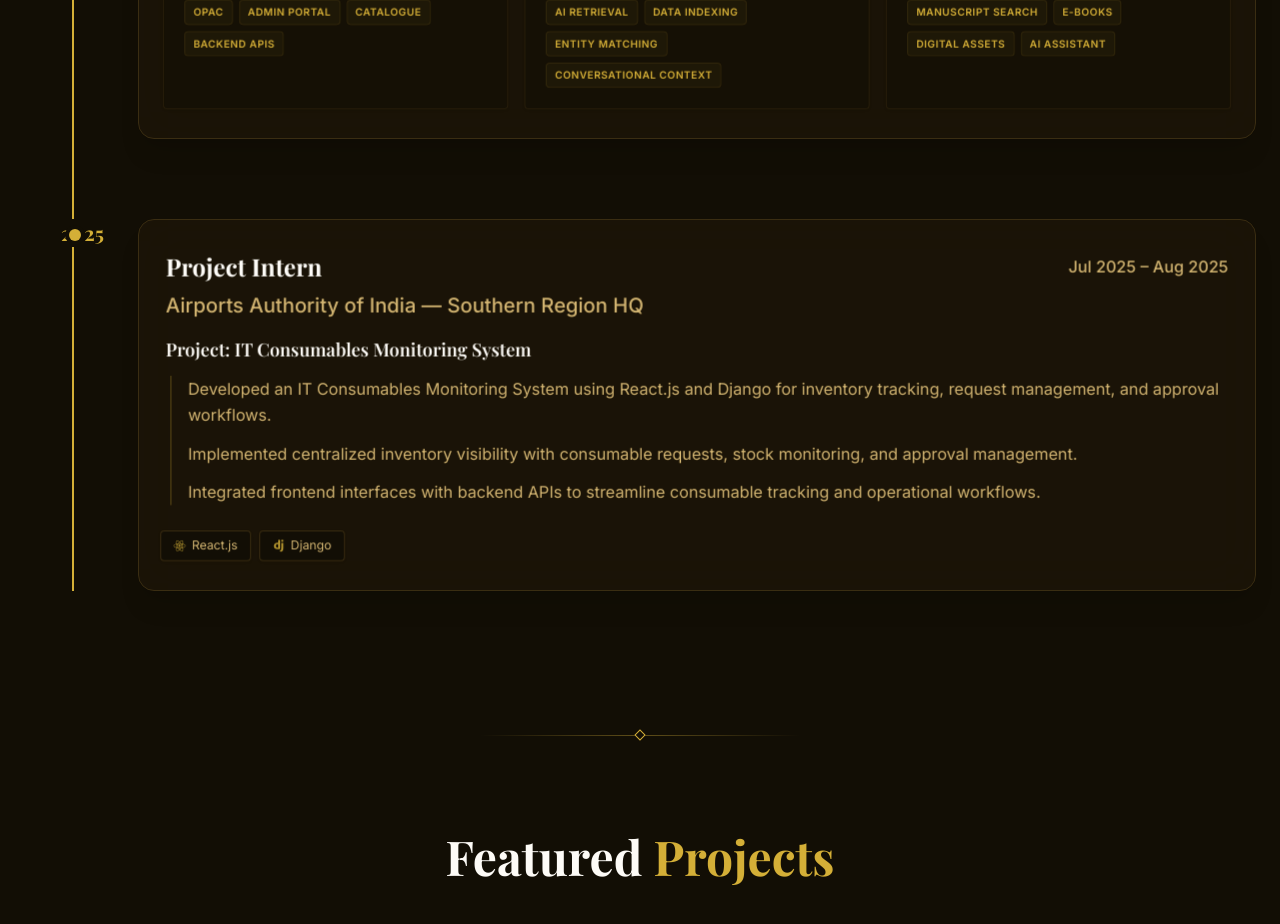
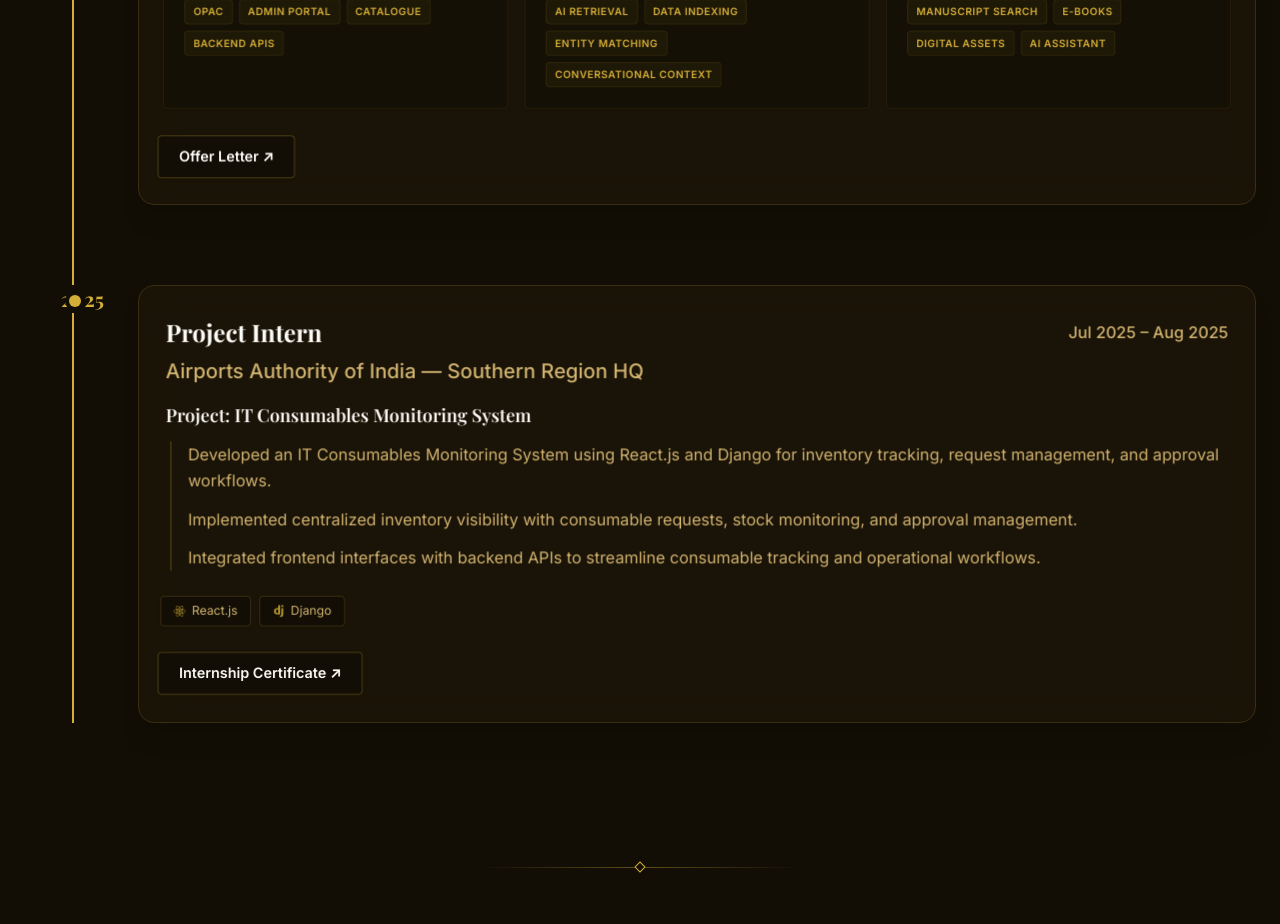
Before and after one commit to Nitya242005/my-portfolio, a Next.js app: page / in a window 1280 px wide. Shown: the part 3160-4084 px from the top of the page. Built offline with nearby package versions, Linux system fonts and the light colour scheme; a web font is replaced by a local one.

Commit message:
modified experience

```diff
--- a/src/sections/Experience.js
+++ b/src/sections/Experience.js
@@ -10,6 +10,8 @@
     role: "Web Developer Intern",
     period: "Apr 2026 – Present",
     tag: "Central Government project — currently under deployment stage",
+    docLink: "https://drive.google.com/file/d/12tw-5RJ3R_d2gJjMz8F5FQg1T6F-s27l/view?usp=drivesdk",
+    docText: "Offer Letter ↗",
     areas: [
       {
         title: "Digital Library Platform",
@@ -35,6 +37,8 @@
     period: "Jul 2025 – Aug 2025",
     project: "IT Consumables Monitoring System",
     technologies: ["React.js", "Django"],
+    docLink: "https://drive.google.com/file/d/1FcBSuz9qHjhCjnQhQo-UmcB-0PzfQMph/view?usp=drivesdk",
+    docText: "Internship Certificate ↗",
     bullets: [
       "Developed an IT Consumables Monitoring System using React.js and Django for inventory tracking, request management, and approval workflows.",
       "Implemented centralized inventory visibility with consumable requests, stock monitoring, and approval management.",
@@ -175,6 +179,29 @@
             ))}
           </motion.div>
         )}
+
+        {exp.docLink && (
+          <motion.div
+            initial={{ opacity: 0 }}
+            whileInView={{ opacity: 1 }}
+            viewport={{ once: true }}
+            transition={{ duration: 0.5, delay: 1.0 }}
+            style={{ transform: "translateZ(25px)" }}
+            className="mt-6 inline-block"
+          >
+            <motion.a
+              href={exp.docLink}
+              target="_blank"
+              rel="noopener noreferrer"
+              whileHover={{ scale: 1.02, y: -2, rotateX: 2, rotateY: -1, z: 5, boxShadow: "0px 8px 15px rgba(212, 175, 55, 0.15)" }}
+              whileTap={{ scale: 0.98, y: 1, rotateX: -1, z: -2 }}
+              style={{ transformStyle: "preserve-3d" }}
+              className="inline-flex items-center justify-center px-5 py-2.5 bg-background border border-accent/30 rounded-sm shadow-sm text-text-primary text-sm font-semibold hover:border-accent hover:text-accent hover:bg-accent/5 transition-all duration-300"
+            >
+              <span style={{ transform: "translateZ(2px)" }} className="block">{exp.docText}</span>
+            </motion.a>
+          </motion.div>
+        )}
       </motion.div>
     </div>
   );
```
